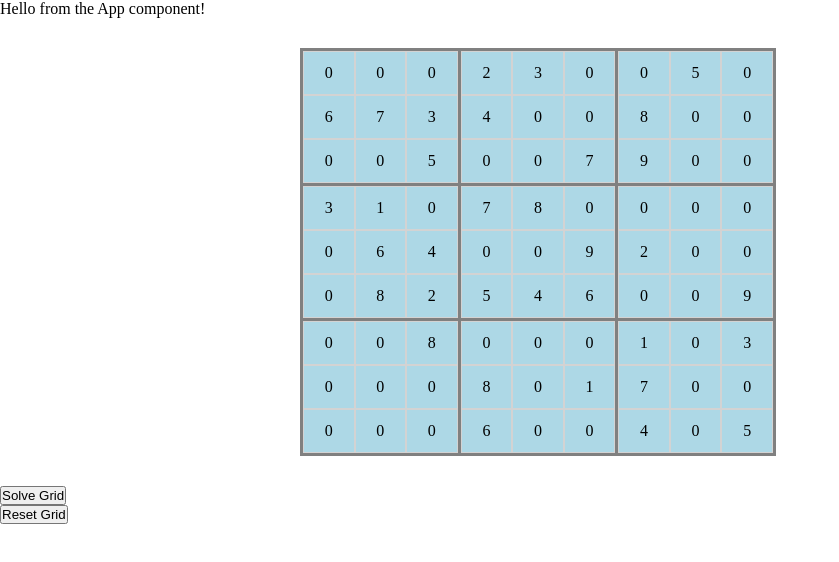
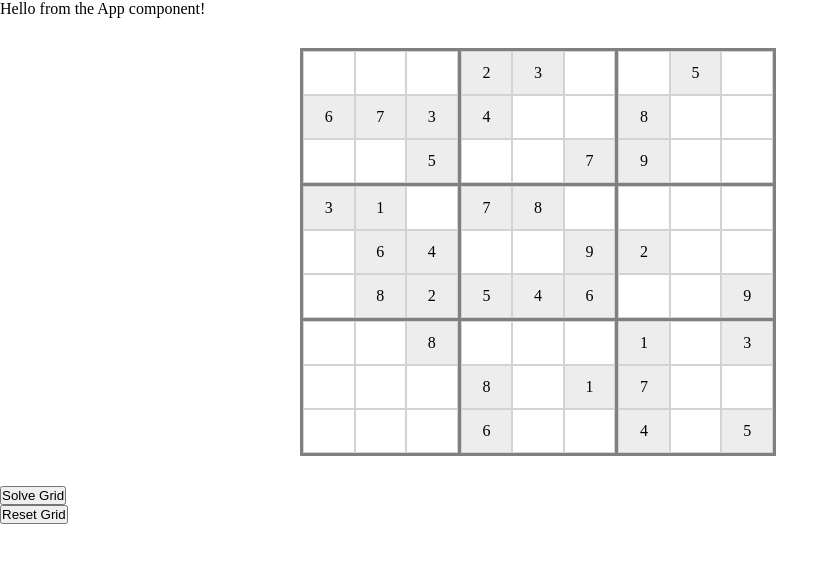
Before and after one commit to shreshtab/sudoku-solver, a React (Create React App) app in the folder sudoku/: page / in a window 1280 px wide. Shown: the top 562 px of the page, without its empty margins (0-839 px from the left). Built offline with nearby package versions, Linux system fonts and the light colour scheme.

Commit message:
Styled grid boxes

```diff
--- a/sudoku/src/App.css
+++ b/sudoku/src/App.css
@@ -22,14 +22,39 @@ table {
   border: 1px solid lightgray;
   padding: 12px 16px;
   text-align: center;
-  background: lightblue;
+  color: black;
+  background: rgb(238, 237, 237);
+}
+
+.cell.pendingsolve {
+  border: 1px solid lightgray;
+  padding: 12px 16px;
+  text-align: center;
+  color: white;
+  background: rgb(255, 255, 255);
+}
+
+.cell.solving {
+  border: 1px solid lightgray;
+  padding: 12px 16px;
+  text-align: center;
+  color: rgb(0, 0, 0);
+  background: rgb(248, 222, 188);
+}
+
+.cell.solved {
+  border: 1px solid lightgray;
+  padding: 12px 16px;
+  text-align: center;
+  color: rgb(2, 73, 2);
+  background: rgb(207, 255, 207);
 }
 
 .cell.current {
-  border: 1px solid lightgray;
+  border: 1px solid rgb(0, 0, 0);
   padding: 12px 16px;
   text-align: center;
-  background: rgb(236, 236, 4);
+  background: rgb(252, 206, 147);
 }
 
 tr:nth-of-type(3n) {
--- a/sudoku/src/algorithms/solveSudoku.ts
+++ b/sudoku/src/algorithms/solveSudoku.ts
@@ -1,5 +1,5 @@
+import { Dispatch } from 'redux';
 import { SudokuBoard } from "../models/SudokuGrid";
-import { Dispatch } from 'redux';
 import { GridActionTypes } from "../models/SudokuGrid";
 // import { store } from '../index';
 
@@ -13,7 +13,7 @@ export const solveSudoku = async (board: SudokuBoard, dispatch: Dispatch) => {
 						// If valid, assign to board[i][j] and dispatch
 						board[i][j] = k;
 						dispatch({type: GridActionTypes.SET_CURRENT_BOX_AND_UPDATE, current: [i, j], currentVal: k})
-						await sleep(300)
+						await sleep(50)
 						// if solveSudoku, return true
 						if (await solveSudoku(board, dispatch)) {
 							return true
--- a/sudoku/src/components/SudokuGrid.tsx
+++ b/sudoku/src/components/SudokuGrid.tsx
@@ -5,20 +5,23 @@ import { GridComponentProps, SudokuBoard } from '../models/SudokuGrid';
 import { IAppState } from '../models';
 
 const SudokuGrid: React.FC<GridComponentProps> = () => {
-  // const [grid, setGrid] = useState<SudokuBoard | null>(null);
-  // const [originalGrid, setOriginalGrid] = useState<SudokuBoard | null>(useSelector((state: IAppState) => state.gridState.originalGrid));
+  const sudokuGrid = useSelector((state: IAppState) => state.gridState.grid);
+  const originalGrid = useSelector((state: IAppState) => state.gridState.originalGrid);
+  const [crow, ccol] = useSelector((state: IAppState) => state.gridState.current);
+  const solved = useSelector((state: IAppState) => state.gridState.solveCompleted);
 
-  const sudokuGrid = useSelector((state: IAppState) => state.gridState.grid);
-  const [crow, ccol] = useSelector((state: IAppState) => state.gridState.current);
+  const getStyles = (value: number, oldValue: number, solved: boolean) => {
+    if (oldValue > 0) return '';
+    if (oldValue === 0 && value > 0 && solved) return 'solved';
+    if (oldValue === 0 && value === 0) return 'pendingsolve';
+    if (oldValue === 0 && value > 0) return 'solving';
+  }
 
-  // useEffect(() => {
-  //   setGrid(sudokuGrid)
-  // },[sudokuGrid]);
-
-  const createCell = (value: number, row: number, col: number, cRow: number, cCol: number) => {
-    const current = cRow >= 0 && cCol>= 0 && row === cRow && col === cCol;
+  const createCell = (value: number, oldValue: number, row: number, col: number, currentRow: number, currentCol: number) => {
+    const current = currentRow >= 0 && currentCol>= 0 && row === currentRow && col === currentCol;
+    const styles = getStyles(value, oldValue, solved);
     return (
-      <div className={`cell ${current? 'current' : ''}`}>
+      <div className={`cell ${current? 'current' : ''} ${styles}`}>
         {value >= 0 ? value : ''}
       </div>
     )
@@ -34,7 +37,7 @@ const SudokuGrid: React.FC<GridComponentProps> = () => {
             {row.map((val, colIdx) => {
               return (
                 <td key={`${rowIdx}-${colIdx}`}>
-                  {createCell(val, rowIdx, colIdx, crow, ccol)}
+                  {createCell(val, originalGrid[rowIdx][colIdx], rowIdx, colIdx, crow, ccol)}
                   {/* <div className={`cell ${crow === rowIdx && ccol === colIdx ? 'current' : ''}`}>
                     {val}
                   </div>                     */}
```
